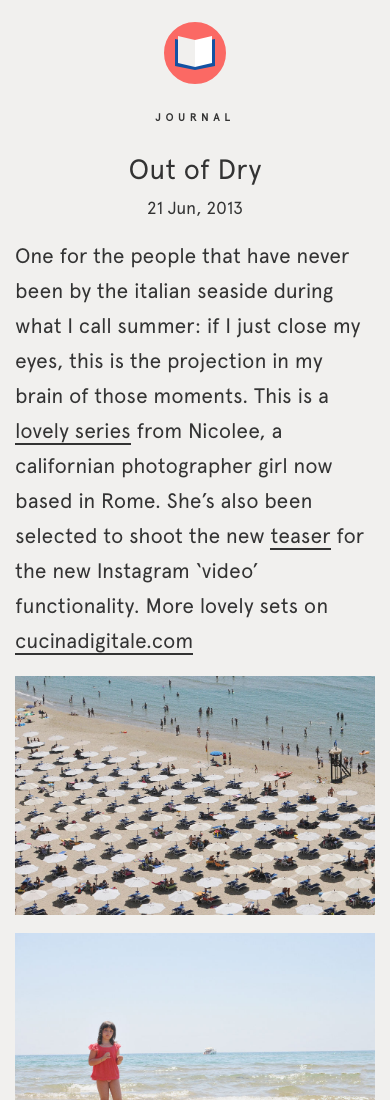
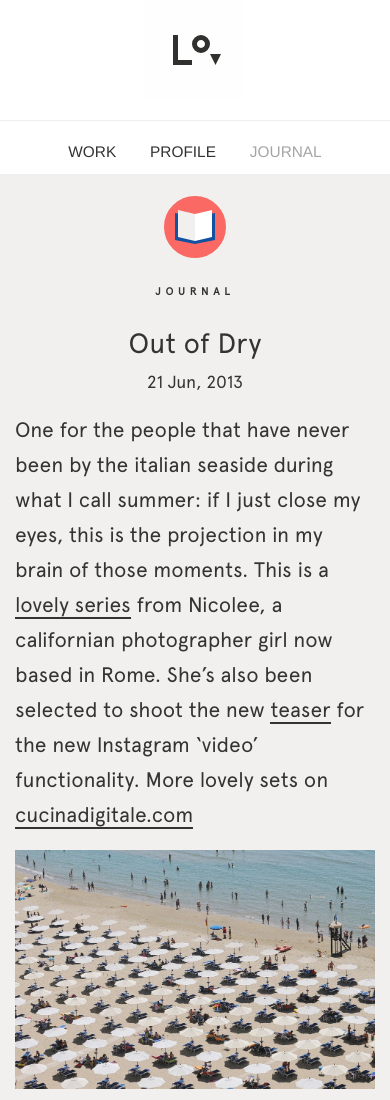
Before and after one commit to marshs2/lorenz, a plain HTML site: page journal.html in a window 390 px wide. Shown: the top 1100 px of the page. Drawn offline with Linux system fonts and the light colour scheme.

Commit message:
Journal Header

```diff
--- a/journal.html
+++ b/journal.html
@@ -20,7 +20,27 @@
 </head>
 <body>
 <!-- Stephen -->
-
+<!-- header SVG -->
+<a href="./index.html">
+	<div class="svg-img">
+	<svg style="fill-rule: evenodd; pointer-events: none; user-select: none; width: 100%; height: 100%;"><g transform="matrix(0.05 0 0 0.05 0 0)"><g><g transform="matrix(1 0 0 1 560 700)"><g transform="matrix(3.8000030517578125 0 0 0.1666717529296875 0 600)"><path d="M 0 -600 L 0 0 L 100 0 L 100 -600 Z" fill="rgb(48,48,47)" fill-opacity="1.000" style="fill: rgb(48, 48, 47);"></path></g></g><g transform="matrix(1 0 0 1 560 1300)"><g><path d="M 0 -600 L 0 0 L 100 0 L 100 -600 Z" fill="rgb(48,48,47)" fill-opacity="1.000" style="fill: rgb(48, 48, 47);"></path></g></g><g transform="matrix(1 0 0 1 1120 880)"><g><path d="M 0 -80 Q 33 -80 57 -57 Q 80 -34 80 0 Q 80 33 57 57 Q 33 80 0 80 Q -34 80 -57 57 Q -80 33 -80 0 Q -80 -34 -57 -57 Q -34 -80 0 -80 Z M 0 -180 Q -75 -180 -127 -127 Q -180 -75 -180 0 Q -180 74 -127 127 Q -75 180 0 180 Q 74 180 127 127 Q 180 74 180 0 Q 180 -75 127 -127 Q 74 -180 0 -180 Z" fill="rgb(48,48,47)" fill-opacity="1.000" style="fill: rgb(48, 48, 47);"></path></g></g><g transform="matrix(1 0 0 1 1300 1080)"><g><path d="M 0 0 L 110 220 L 220 0 Z" fill="rgb(48,48,47)" fill-opacity="1.000" style="fill: rgb(48, 48, 47);"></path></g></g><g style="pointer-events: visiblePainted;"><g><path d="M 0 0 L 0 2000 L 2000 2000 L 2000 0 Z" fill="rgb(0,255,0)" fill-opacity="0.004" style="fill: rgb(48, 48, 47);"></path></g></g></g></g><defs></defs></svg>
+	</div>
+</a>
+<hr class="hidden-md hidden-lg">
+<!-- Nav Link -->
+<nav class="col-md-12 parent-nav">
+<div class="col-md-8 col-md-offset-2 navigation">
+	<a href="./work.html">
+		<span class="nav-link col-md-4">work</span>
+	</a>
+	<a href="./profile.html">
+		<span class="nav-link col-md-4">profile</span>
+	</a>
+	<a href="./journal.html">
+		<span class="nav-link col-md-4 active">journal</span>
+	</a>
+</div>
+</nav>
 
 <!-- Santhosh -->
 <div class="container-fluid">
```
